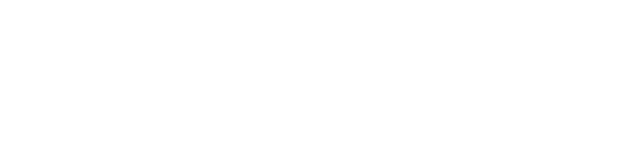
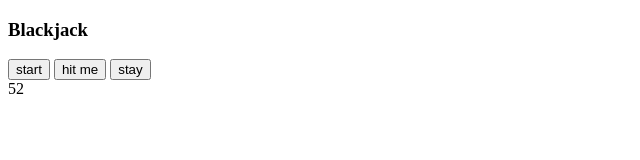
Before and after one commit to bernsrepublic/Black-Jack-Game-Project, a plain HTML site: page index.html in a window 1280 px wide. Shown: the whole page, without its empty margins (0-640 px from the left). Drawn offline with Linux system fonts and the light colour scheme.

Commit message:
html layout

```diff
--- a/index.html
+++ b/index.html
@@ -4,9 +4,39 @@
     <meta charset="UTF-8" />
     <meta http-equiv="X-UA-Compatible" content="IE=edge" />
     <meta name="viewport" content="width=device-width, initial-scale=1.0" />
-    <title>Document</title>
+    <title>Game Project_UNLV_BSantos</title>
+    <meta name="description" content="" />
+    <meta name="viewport" content="width=device-width, initial-scale=1" />
+    <link rel="stylesheet" href="game.css" />
   </head>
   <body>
-    <div></div>
+    <div class="game">
+      <h3>Blackjack</h3>
+
+      <div class="game-body">
+        <div class="game-options">
+          <input
+            type="button"
+            id="btnStart"
+            class="btn"
+            value="start"
+            onclick="startblackjack()"
+          />
+          <input type="button" class="btn" value="hit me" onclick="hitMe()" />
+          <input type="button" class="btn" value="stay" onclick="stay()" />
+        </div>
+
+        <div class="status" id="status"></div>
+
+        <div id="deck" class="deck">
+          <div id="deckcount">52</div>
+        </div>
+
+        <div id="players" class="players"></div>
+
+        <div class="clear"></div>
+      </div>
+    </div>
+    <script src="main.js" async defer></script>
   </body>
 </html>
```
